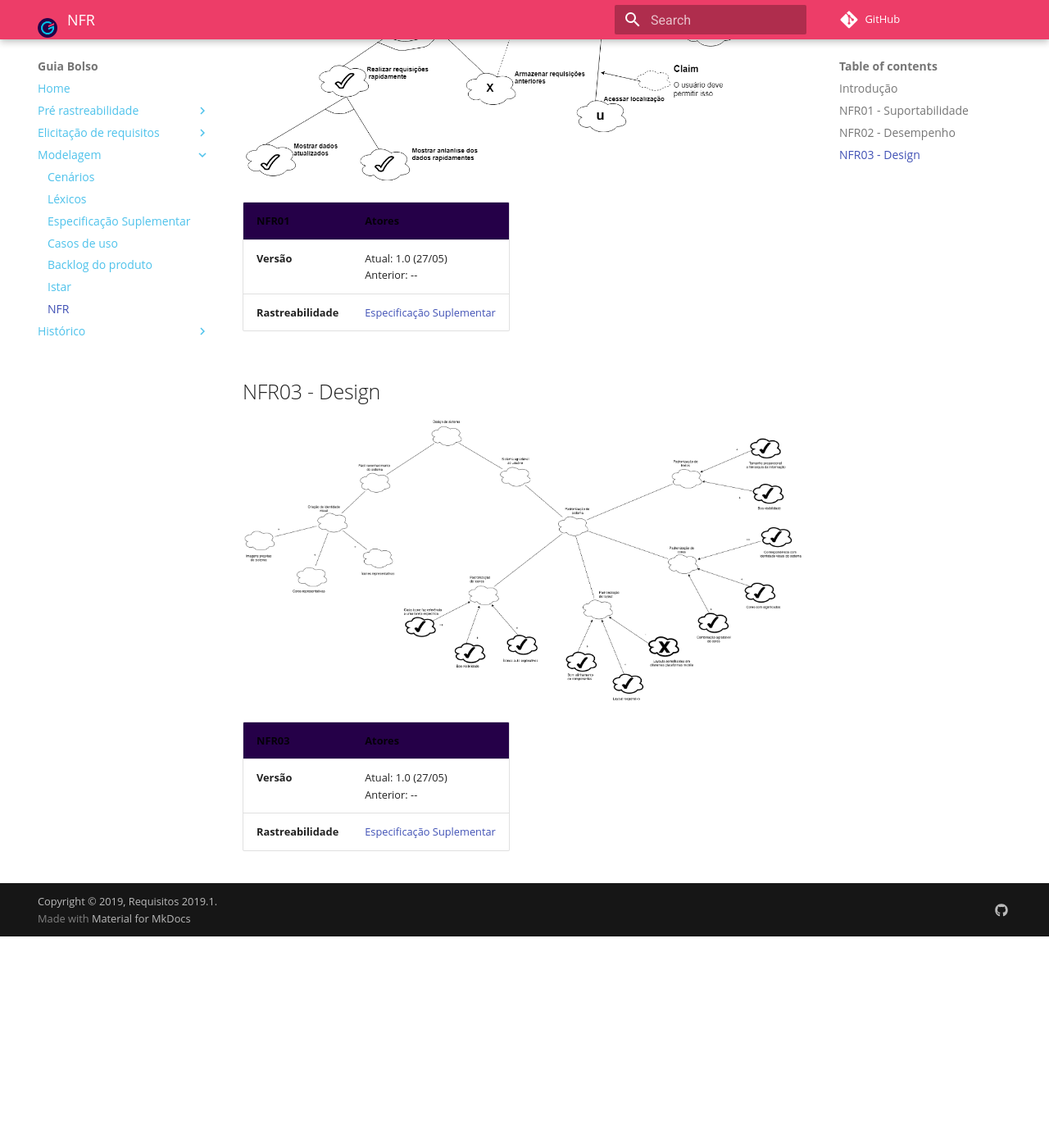
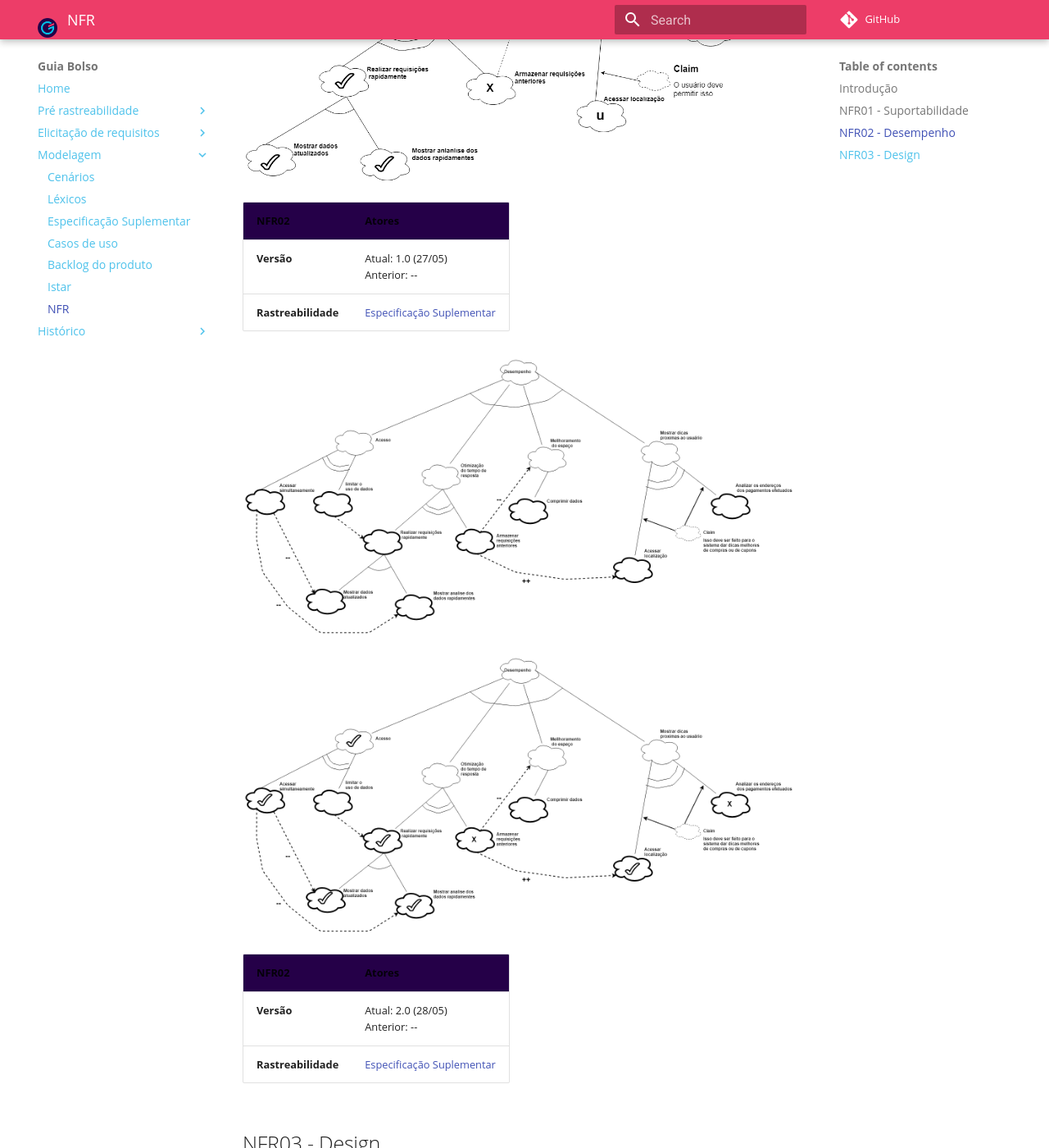
Before and after one commit to fga-disciplinas/2019.1-Guia-Bolso, an MkDocs documentation site: the page built from docs/modelagem/nfr.md, in a window 1280 px wide and 1400 px high, scrolled down 2975 px. Shown: the whole window at 82% size. Built offline with MkDocs 1.6.1 and Material for MkDocs 9.7.7, drawn with Linux system fonts in a browser that asks for light colours; comment, search, counter and statistics services are not loaded; old or Windows-style settings are respelled for this version of MkDocs; before the commit the page ends 4117 px from its top, so only the background shows below that.

Commit message:
Adicionando novas vesões NFR

```diff
--- a/docs/modelagem/nfr.md
+++ b/docs/modelagem/nfr.md
@@ -25,13 +25,23 @@ O NFR Framework trata-se de um framework conceitual orientado a requisitos não
 
 ## NFR02 - Desempenho
 
-[ ![NFR02](./../img/nfr/nfr_desenpenho.png)](./../img/nfr/nfr_desenpenho.png)
+[ ![NFR02](./../img/nfr/nfr_desenpenho_v1.png)](./../img/nfr/nfr_desenpenho_v1.png)
 
 
-| **NFR01** | **Atores**|
+| **NFR02** | **Atores**|
 |--|--|
 | **Versão**| Atual: 1.0 (27/05) <br> Anterior: --|
 | **Rastreabilidade** | [Especificação Suplementar](../especificacao) |
+
+[ ![NFR02](./../img/nfr/nfr_desenpenho_v2.png)](./../img/nfr/nfr_desenpenho_v2.png)
+
+[ ![NFR02](./../img/nfr/nfr_desenpenho_v2_fb.png)](./../img/nfr/nfr_desenpenho_v2_fb.png)
+
+| **NFR02** | **Atores**|
+|--|--|
+| **Versão**| Atual: 2.0 (28/05) <br> Anterior: --|
+| **Rastreabilidade** | [Especificação Suplementar](../especificacao) |
+
 
 ## NFR03 - Design
 
```
Also changed, not shown: other parts of docs/modelagem/nfr.md (+3 -3 lines), docs/img/nfr/nfr_desenpenho_v1.png (renamed from docs/img/nfr/nfr_desenpenho.png), docs/img/nfr/nfr_desenpenho_v2.png (added), docs/img/nfr/nfr_desenpenho_v2_fb.png (added).
